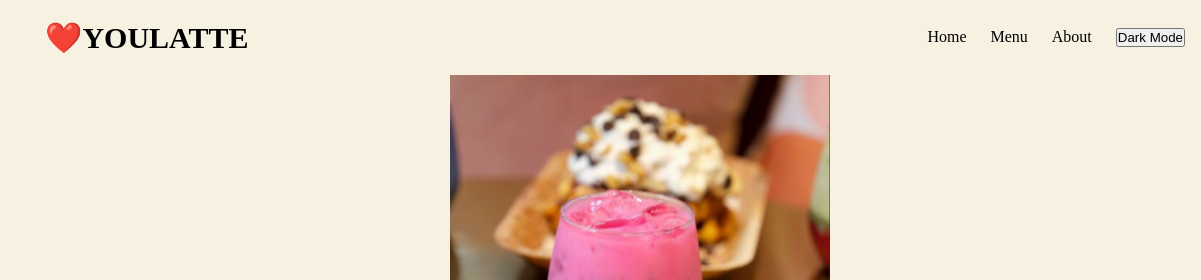
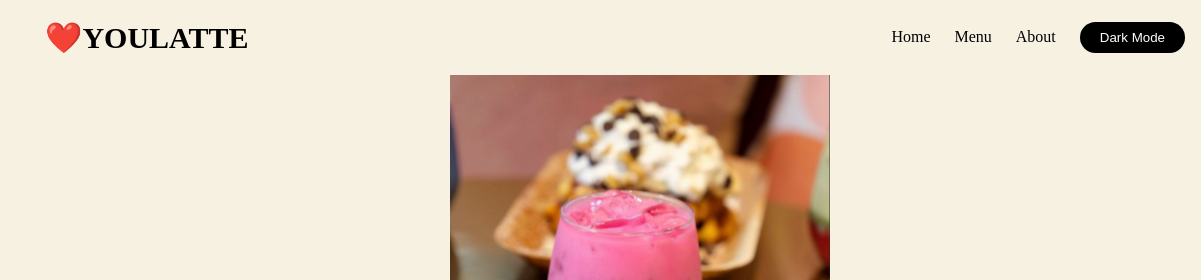
Before and after one commit to angeldzzz23/loveyoulatte, a plain HTML site: page sre-portfolio-site-main/app/templates/AboutUs.html in a window 1280 px wide. Shown: the top 280 px of the page, 0-1201 px from the left. Drawn offline with Linux system fonts and the light colour scheme; files that its build step writes are made by us from their sources; files whose address does not match are found by name.

```diff
--- a/sre-portfolio-site-main/app/templates/AboutUs.html
+++ b/sre-portfolio-site-main/app/templates/AboutUs.html
@@ -38,7 +38,7 @@
                 <li><a href="/">Home</a></li>
                 <li><a href="menu">Menu</a></li>
                 <li><a href="about">About</a></li>
-                <li><button id="theme-button">Dark Mode</button></li>
+                <li><button class="theme-button">Dark Mode</button></li>
 
               </ul>
             </nav>
```
Also changed, not shown: sre-portfolio-site-main/app/templates/menu.html (+1 -1 lines).
